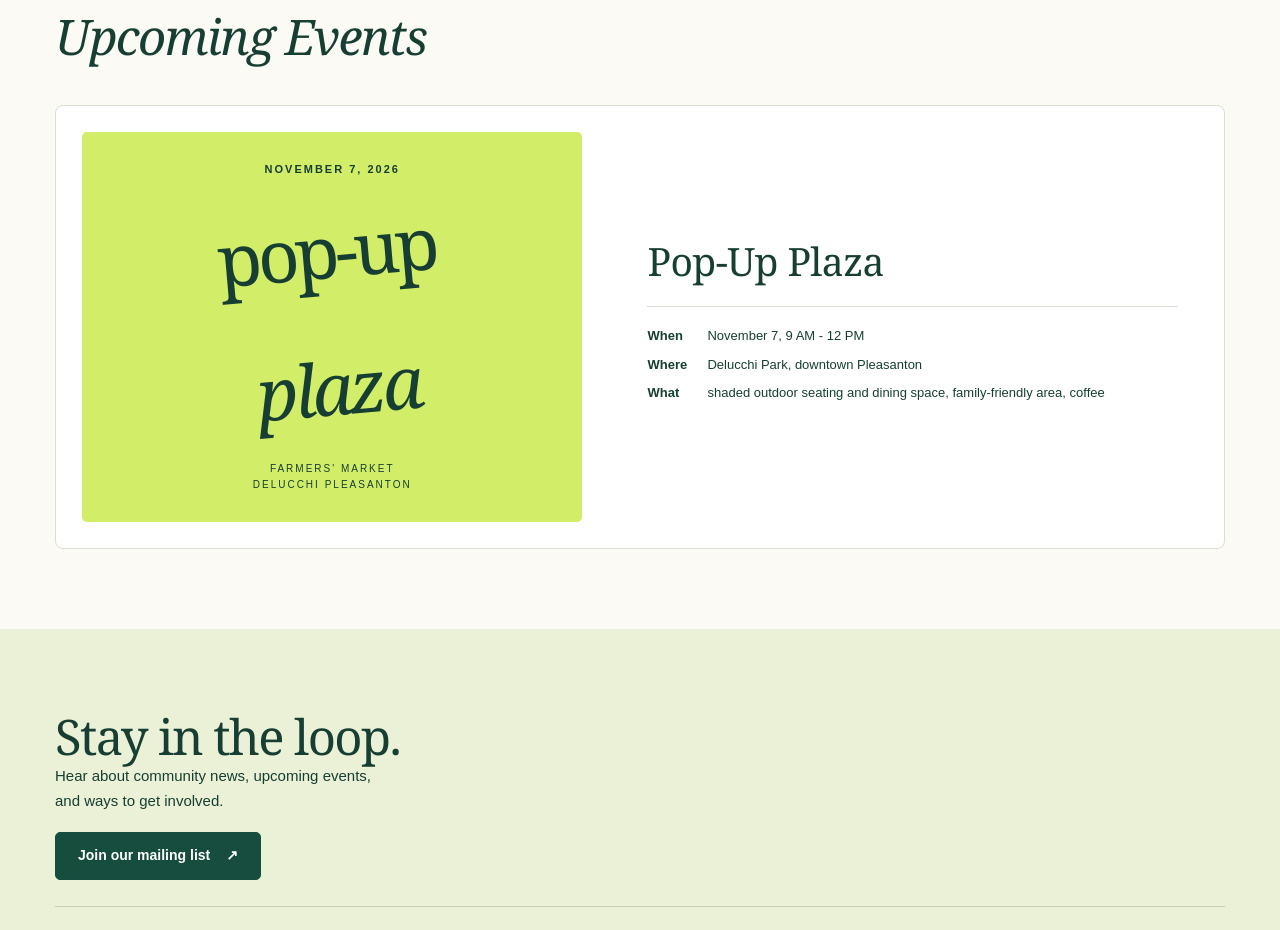
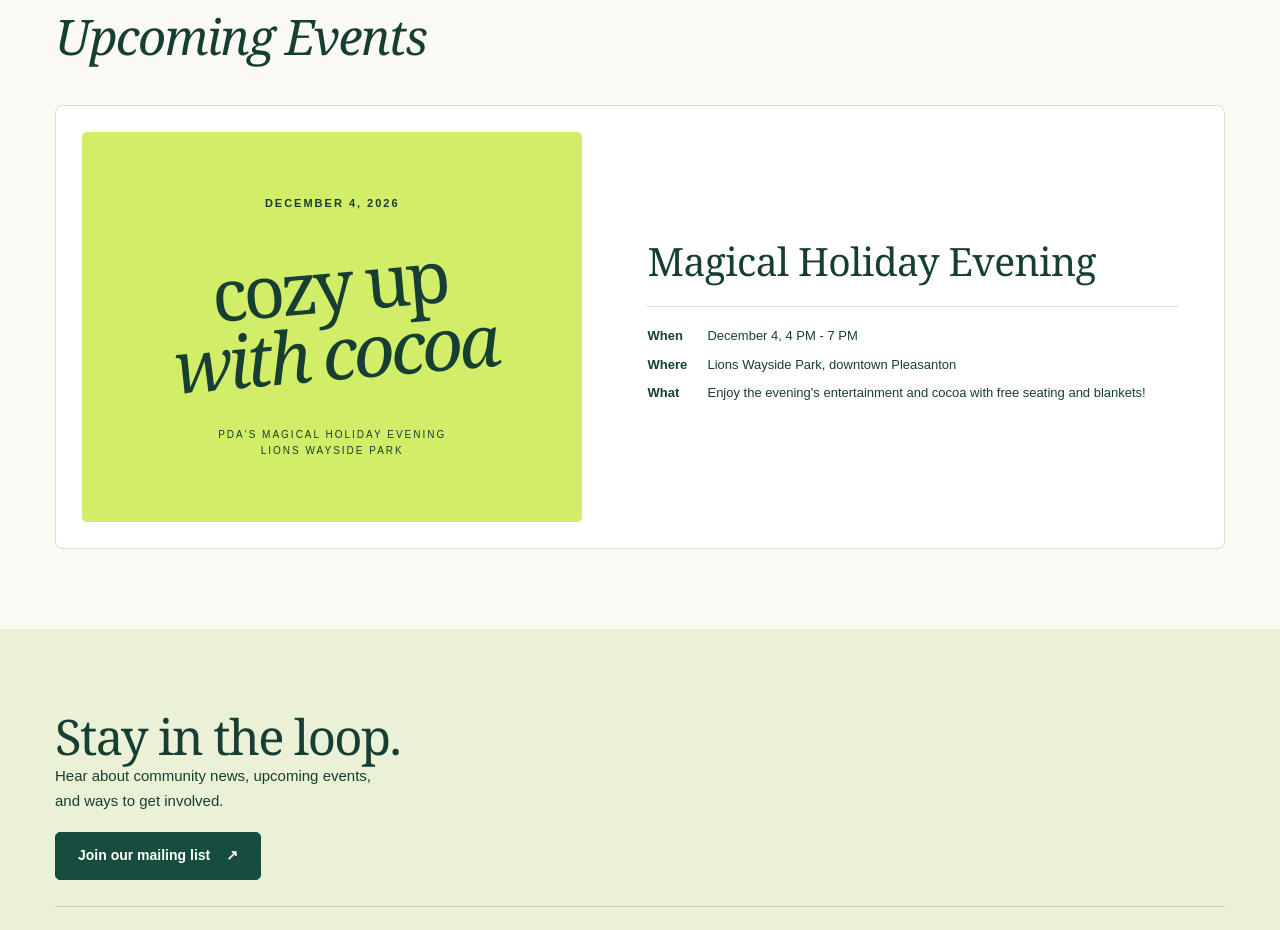
Before and after one commit to lavenderwheels/vibrantpleasanton, a plain HTML site: page index.html in a window 1280 px wide. Shown: the part 3617-4547 px from the top of the page. Drawn offline with Linux system fonts and the light colour scheme.

Commit message:
12/4 event details
updated with magical holiday evening event details

```diff
--- a/index.html
+++ b/index.html
@@ -298,25 +298,24 @@
                         <!-- and space for children to play alongside the farmers' market.</p> -->
                 </div>
                 <article class="event">
-                    <div aria-hidden="true" class="event-poster"><span class="poster-date">NOVEMBER 7, 2026</span>
-                        <div>pop-up<br /><br /><em>plaza</em></div><span class="poster-footer">FARMERS' MARKET<br />DELUCCHI
-                            PLEASANTON</span>
+                    <div aria-hidden="true" class="event-poster"><span class="poster-date">DECEMBER 4, 2026</span>
+                        <div>cozy up<br /><em>with cocoa</em></div><span class="poster-footer">PDA'S MAGICAL HOLIDAY EVENING<br />LIONS WAYSIDE PARK</span>
                     </div>
                     <div class="event-copy">
                         <!-- <p class="eyebrow">In the works</p> -->
-                        <h3>Pop-Up Plaza</h3>
+                        <h3>Magical Holiday Evening</h3>
                         <dl class="event-details">
                             <div>
                                 <dt>When</dt>
-                                <dd>November 7, 9 AM - 12 PM</dd>
+                                <dd>December 4, 4 PM - 7 PM</dd>
                             </div>
                             <div>
                                 <dt>Where</dt>
-                                <dd>Delucchi Park, downtown Pleasanton</dd>
+                                <dd>Lions Wayside Park, downtown Pleasanton</dd>
                             </div>
                             <div>
                                 <dt>What</dt>
-                                <dd>shaded outdoor seating and dining space, family-friendly area, coffee</dd>
+                                <dd>Enjoy the evening's entertainment and cocoa with free seating and blankets!
                             </div>
                         </dl>
                         <!-- <p class="event-note">Final details TBA.</p> -->
```
